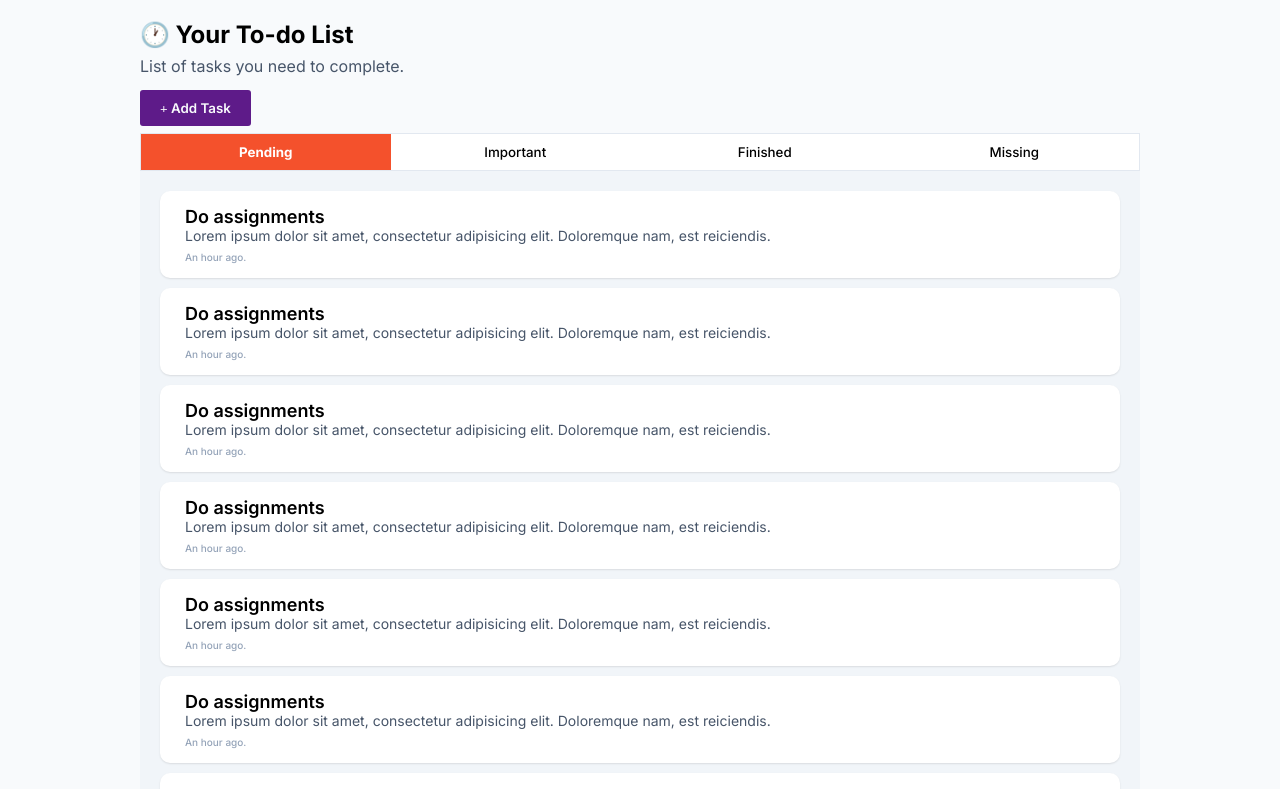
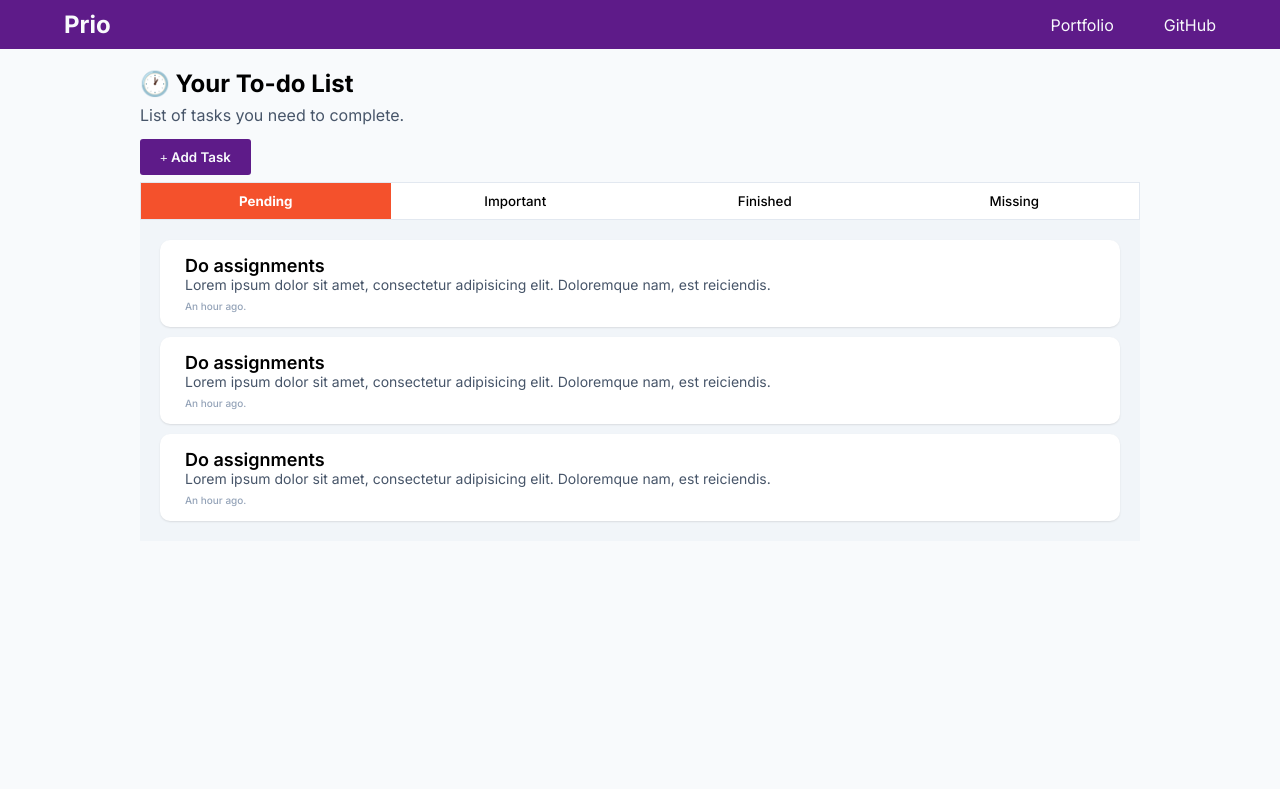
Before and after one commit to markcalendario/prio-todo-app, a React (Vite) app: page / in a window 1280 px wide. Shown: the top 789 px of the page. Built offline with nearby package versions, Linux system fonts and the light colour scheme; a web font is replaced by a local one.

Commit message:
feat: navbar

```diff
--- a/src/components/Button/Button.jsx
+++ b/src/components/Button/Button.jsx
@@ -1,8 +1,10 @@
 import "./Button.css";
 
-export default function Button({ className, children }) {
+export default function Button({ className, onClick, children }) {
   return (
-    <button className={"button" + (className ? ` ${className}` : "")}>
+    <button
+      className={"button" + (className ? ` ${className}` : "")}
+      onClick={onClick}>
       {children}
     </button>
   );
--- /dev/null
+++ b/src/components/Navbar/Navbar.css
@@ -0,0 +1,62 @@
+.nav {
+  background-color: var(--primary-color);
+  padding: 10px 0;
+}
+
+.nav .fluid-container .wrapper {
+  display: flex;
+  align-items: center;
+  justify-content: space-between;
+}
+
+.nav .fluid-container .wrapper .links {
+  position: fixed;
+  top: 0;
+  left: 0;
+  z-index: 2;
+
+  background-color: var(--primary-color);
+  padding: 20px;
+  min-width: 200px;
+  height: 100vh;
+
+  display: flex;
+  flex-direction: column;
+  gap: 20px;
+
+  display: none;
+}
+
+.nav .fluid-container .wrapper .links.open {
+  display: flex;
+}
+
+.nav .fluid-container .wrapper .brand .logo {
+  color: var(--gray-0);
+}
+
+.nav .fluid-container .wrapper .links a {
+  text-decoration: none;
+  color: var(--gray-0);
+}
+
+@media screen and (min-width: 768px) {
+  .nav .fluid-container .wrapper .links {
+    position: unset;
+    top: unset;
+    left: unset;
+    z-index: unset;
+
+    padding: unset;
+    min-width: unset;
+    height: unset;
+
+    display: flex;
+    flex-direction: row;
+    gap: 50px;
+  }
+
+  .nav .fluid-container .wrapper .hamburger {
+    display: none;
+  }
+}
--- a/src/components/Navbar/Navbar.jsx
+++ b/src/components/Navbar/Navbar.jsx
@@ -1 +1,34 @@
-export default function Navbar() {}
+import { useState } from "react";
+import Button from "../Button/Button.jsx";
+import "./Navbar.css";
+
+export default function Navbar() {
+  const [isDrawerVisible, setIsDrawerVisible] = useState(false);
+
+  const handleHamburgerClick = () => {
+    setIsDrawerVisible((prev) => !prev);
+  };
+
+  return (
+    <nav className="nav">
+      <div className="fluid-container">
+        <div className="wrapper">
+          <div className="brand">
+            <h1 className="logo">Prio</h1>
+          </div>
+          <div className={"links" + (isDrawerVisible ? " open" : "")}>
+            <a href="https://markkennethcalendario.web.app/" target="_balnk">
+              Portfolio
+            </a>
+            <a href="https://github.com/markcalendario" target="_blank">
+              GitHub
+            </a>
+          </div>
+          <Button className="hamburger" onClick={handleHamburgerClick}>
+            <i className="fas fa-bars" />
+          </Button>
+        </div>
+      </div>
+    </nav>
+  );
+}
--- a/src/pages/Todo/Todo.css
+++ b/src/pages/Todo/Todo.css
@@ -1,5 +1,5 @@
 #todo {
-  min-height: 100vh;
+  min-height: calc(100vh - 56px);
   background-color: var(--background-color);
 }
 
@@ -37,7 +37,6 @@
   grid-area: tasks;
   padding: 20px;
   background-color: var(--gray-1);
-  min-height: 100vh;
   display: flex;
   flex-direction: column;
   gap: 10px;
--- a/src/pages/Todo/Todo.jsx
+++ b/src/pages/Todo/Todo.jsx
@@ -1,9 +1,20 @@
 import BreadCrumb from "@/components/BreadCrumb/BreadCrumb.jsx";
 import Button from "@/components/Button/Button.jsx";
+import Navbar from "@/components/Navbar/Navbar.jsx";
 import TaskCard from "@/components/TaskCard/TaskCard.jsx";
+import { Fragment } from "react";
 import "./Todo.css";
 
 function TodoPage() {
+  return (
+    <Fragment>
+      <Navbar />
+      <Todo />
+    </Fragment>
+  );
+}
+
+function Todo() {
   return (
     <section id="todo">
       <div className="container">
@@ -58,41 +69,6 @@ function Tasks() {
         description="Lorem ipsum dolor sit amet, consectetur adipisicing elit. Doloremque nam, est reiciendis."
         absoluteTimestamp="An hour ago."
       />
-      <TaskCard
-        title="Do assignments"
-        description="Lorem ipsum dolor sit amet, consectetur adipisicing elit. Doloremque nam, est reiciendis."
-        absoluteTimestamp="An hour ago."
-      />
-      <TaskCard
-        title="Do assignments"
-        description="Lorem ipsum dolor sit amet, consectetur adipisicing elit. Doloremque nam, est reiciendis."
-        absoluteTimestamp="An hour ago."
-      />
-      <TaskCard
-        title="Do assignments"
-        description="Lorem ipsum dolor sit amet, consectetur adipisicing elit. Doloremque nam, est reiciendis."
-        absoluteTimestamp="An hour ago."
-      />
-      <TaskCard
-        title="Do assignments"
-        description="Lorem ipsum dolor sit amet, consectetur adipisicing elit. Doloremque nam, est reiciendis."
-        absoluteTimestamp="An hour ago."
-      />
-      <TaskCard
-        title="Do assignments"
-        description="Lorem ipsum dolor sit amet, consectetur adipisicing elit. Doloremque nam, est reiciendis."
-        absoluteTimestamp="An hour ago."
-      />
-      <TaskCard
-        title="Do assignments"
-        description="Lorem ipsum dolor sit amet, consectetur adipisicing elit. Doloremque nam, est reiciendis."
-        absoluteTimestamp="An hour ago."
-      />
-      <TaskCard
-        title="Do assignments"
-        description="Lorem ipsum dolor sit amet, consectetur adipisicing elit. Doloremque nam, est reiciendis."
-        absoluteTimestamp="An hour ago."
-      />
     </div>
   );
 }
--- a/src/styles/resets/layout.css
+++ b/src/styles/resets/layout.css
@@ -9,6 +9,11 @@
   margin: auto;
 }
 
+.fluid-container {
+  width: 90%;
+  margin: auto;
+}
+
 @media screen and (min-width: 768px) {
   .container {
     max-width: 1000px;
```
